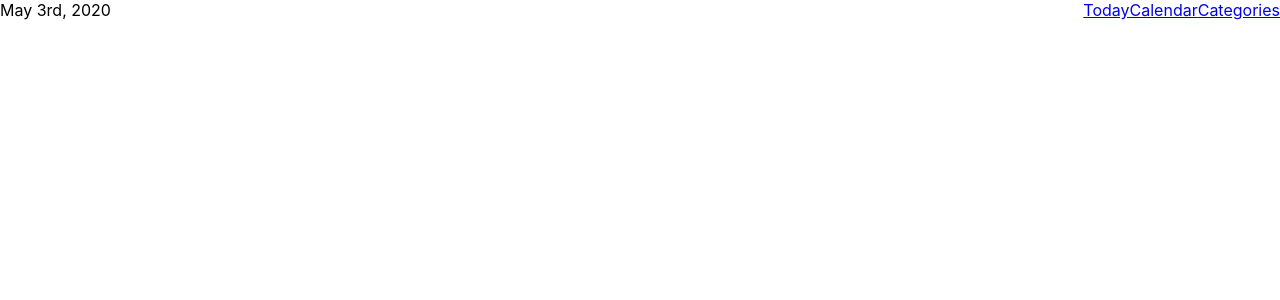
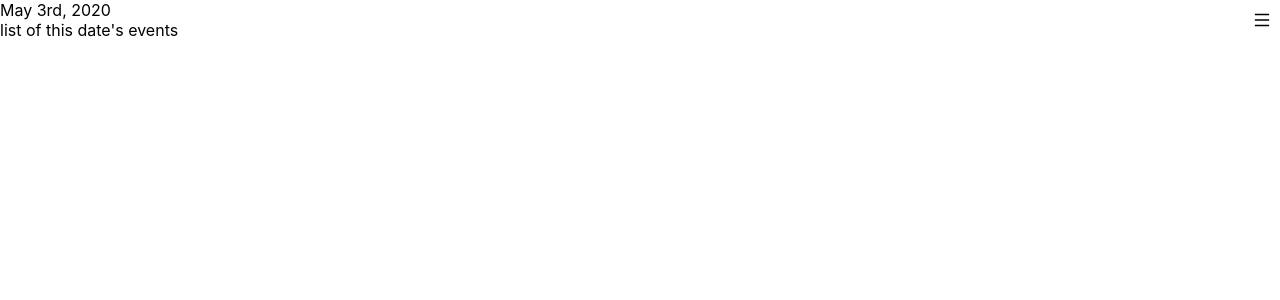
Before and after one commit to conmart/dayta, a React (Create React App) app: page / in a window 1280 px wide. Shown: the top 300 px of the page. Built offline with nearby package versions, Linux system fonts and the light colour scheme.

Commit message:
working menu open

```diff
--- a/package.json
+++ b/package.json
@@ -3,10 +3,11 @@
   "version": "0.1.0",
   "private": true,
   "dependencies": {
-    "@material-ui/core": "^4.9.14",
+    "@ant-design/icons": "^4.1.0",
     "@testing-library/jest-dom": "^4.2.4",
     "@testing-library/react": "^9.3.2",
     "@testing-library/user-event": "^7.1.2",
+    "antd": "^4.2.2",
     "moment": "^2.25.3",
     "react": "^16.13.1",
     "react-dom": "^16.13.1",
--- a/src/components/day/index.jsx
+++ b/src/components/day/index.jsx
@@ -5,7 +5,10 @@ const Day = () => {
   const currentDate = moment();
   const formattedDate = currentDate.format('MMMM do, YYYY');
   return (
-    <div>{formattedDate}</div>
+    <div>
+      <div>{formattedDate}</div>
+      <div>list of this date's events</div>
+    </div>
   );
 }
 
--- a/src/components/menu/index.jsx
+++ b/src/components/menu/index.jsx
@@ -1,15 +1,41 @@
-import React from 'react';
+import React, { Fragment } from 'react';
 import { NavLink } from 'react-router-dom';
+import { MenuOutlined } from '@ant-design/icons';
+
+import { useGlobalState } from '../../state';
 
 import styles from './menu.module.css';
 
 const Menu = () => {
+  const [{ menuOpen }, dispatch] = useGlobalState();
+
+  const toggleMenu = (menuState) => {
+    dispatch({ type: 'TOGGLE_MENU', menuOpen: menuState });
+  };
+
   return (
-    <div className={styles.container}>
-      <NavLink to='/'>Today</NavLink>
-      <NavLink to='/calendar'>Calendar</NavLink>
-      <NavLink to='/categories'>Categories</NavLink>
-    </div>
+    <Fragment>
+      {menuOpen ? (
+        <Fragment>
+          <div
+            className={styles.background}
+            onClick={() => toggleMenu(false)}
+          />
+          <div className={styles.container}>
+            <NavLink to="/">Today</NavLink>
+            <NavLink to="/calendar">Calendar</NavLink>
+            <NavLink to="/categories">Categories</NavLink>
+          </div>
+        </Fragment>
+      ) : (
+        <div
+          className={styles.hamburgerContainer}
+          onClick={() => toggleMenu(true)}
+        >
+          <MenuOutlined />
+        </div>
+      )}
+    </Fragment>
   );
 };
 
--- a/src/components/menu/menu.module.css
+++ b/src/components/menu/menu.module.css
@@ -1,3 +1,20 @@
 .container {
-  float: right;
+  position: absolute;
+  right: 0;
+  background-color: beige;
+  width: 200px;
+  height: 100vh;
 }
+
+.hamburgerContainer {
+  position: absolute;
+  right: 0;
+  cursor: pointer;
+  padding: 10px;
+}
+
+.background {
+  position: absolute;
+  height: 100vh;
+  width: 100vh;
+}
--- a/src/state/initialState.js
+++ b/src/state/initialState.js
@@ -1,3 +1,4 @@
 export const initialState = {
   authenticated: true,
-}
+  menuOpen: false,
+};
--- a/src/state/reducer.js
+++ b/src/state/reducer.js
@@ -1,6 +1,11 @@
 export const reducer = (state, action) => {
   switch (action.type) {
+    case 'TOGGLE_MENU':
+      return {
+        ...state,
+        menuOpen: action.menuOpen,
+      }
     default:
       return state;
   }
-}
+};
```
Also changed, not shown: 1 other file (tests, documents, lock files or other folders).
